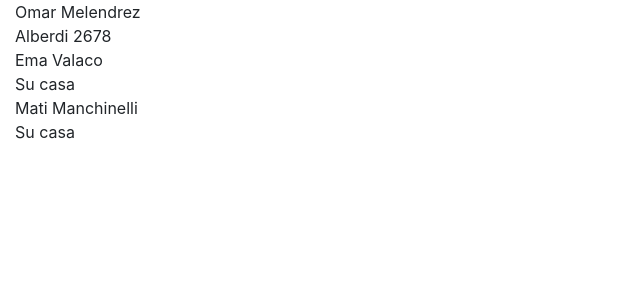
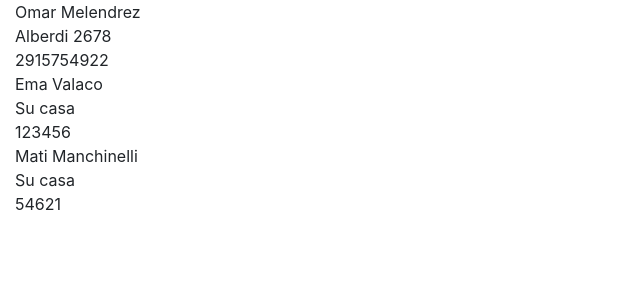
Before and after one commit to omelendrez/medical-records-frontend, a React (Create React App) app: page / in a window 1280 px wide. Shown: the top 300 px of the page, without its empty margins (0-640 px from the left). Built offline with nearby package versions, Linux system fonts and the light colour scheme.

Commit message:
Separar componentes

```diff
--- /dev/null
+++ b/src/components/Customer.jsx
@@ -0,0 +1,15 @@
+import React from 'react'
+
+const Customer = ({ data }) => {
+  const { name, address, phone } = data
+
+  return (
+    <React.Fragment>
+      <div>{name}</div>
+      <div>{address}</div>
+      <div>{phone}</div>
+    </React.Fragment>
+  )
+}
+
+export default Customer
--- a/src/components/Customers.jsx
+++ b/src/components/Customers.jsx
@@ -1,22 +1,12 @@
 import React from 'react'
+import Customer from './Customer'
 
 import { customers } from '../data/customers.json'
 
 const Customers = () => {
   const { rows } = customers
-  return rows.map(record => <Customer key={record.id} customer={record} />)
+
+  return rows.map(record => <Customer key={record.id} data={record} />)
 }
 
-const Customer = ({ customer }) => {
-  const { name, address } = customer
-
-  return (
-    <React.Fragment>
-      <div>{name}</div>
-      <div>{address}</div>
-    </React.Fragment>
-  )
-}
-
-
 export default Customers
```
